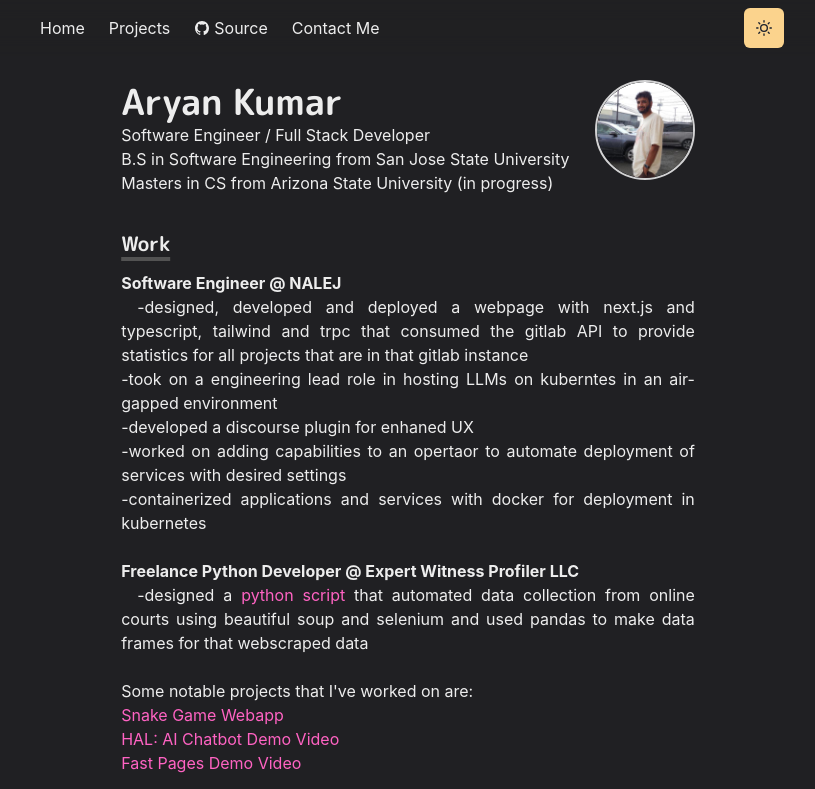
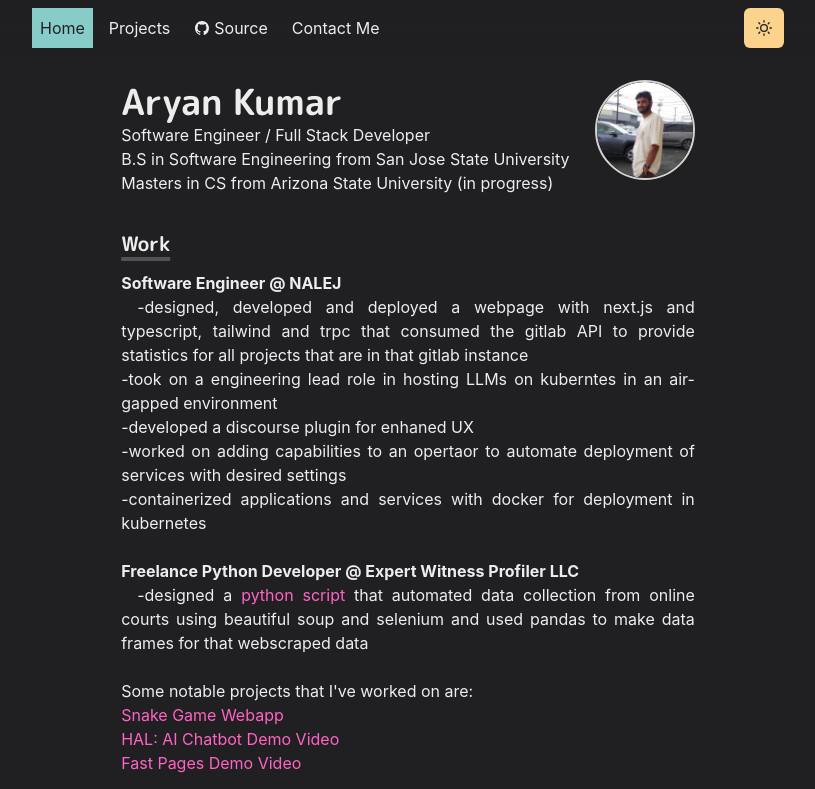
Before and after one commit to akumar23/aryankumar.io, a Next.js app: page / in a window 1280 px wide. Shown: the top 789 px of the page, without its empty margins (232-1047 px from the left). Built offline with nearby package versions, Linux system fonts and the light colour scheme.

Commit message:
updated link to homepage in navbar

```diff
--- a/components/navbar.js
+++ b/components/navbar.js
@@ -66,7 +66,7 @@ const Navbar = props => {
           mt={{ base: 4, md: 0 }}
         >
 
-          <LinkItem href="/home" path={path}>
+          <LinkItem href="/" path={path}>
             Home
           </LinkItem>
           <LinkItem href="/projects" path={path}>
```
